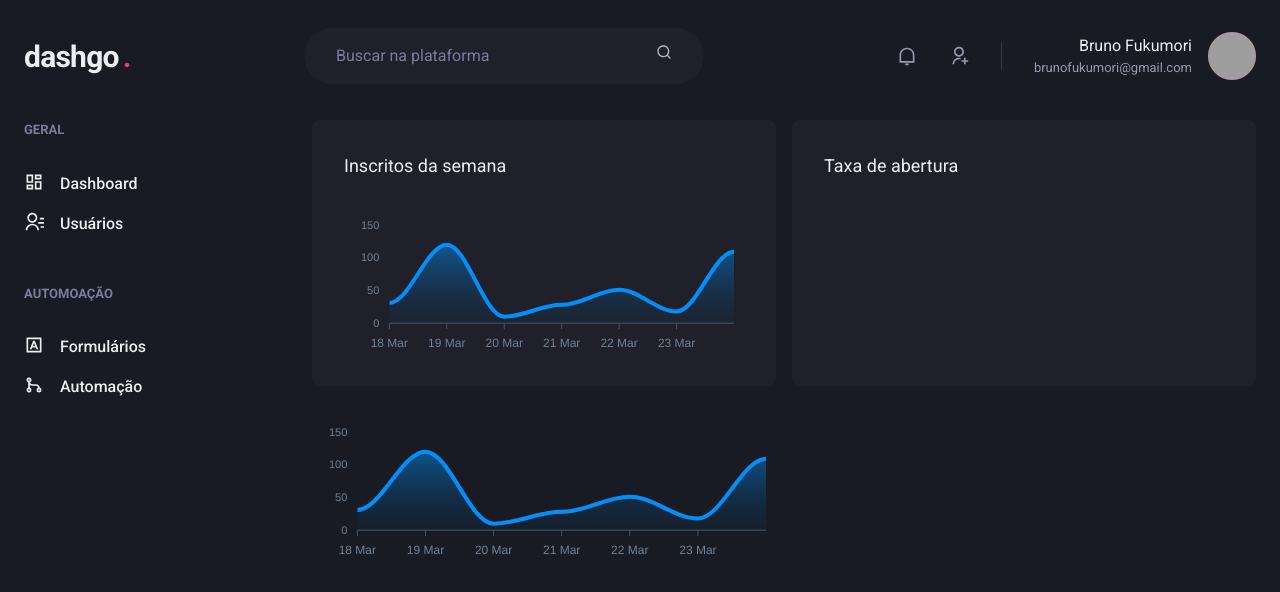
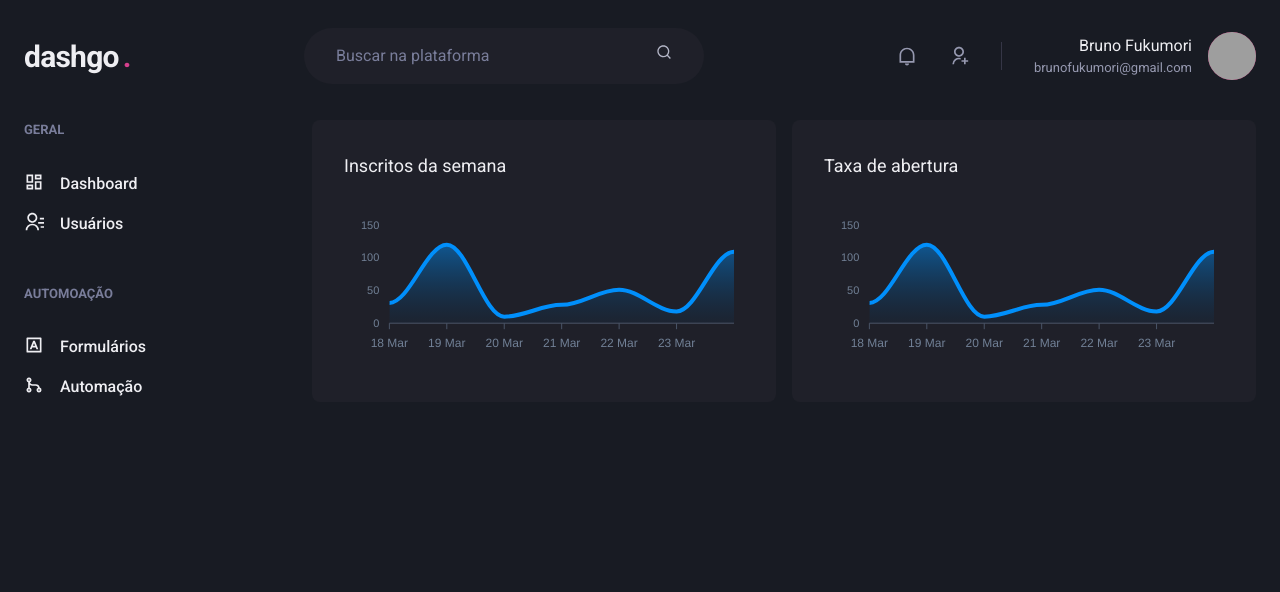
Before and after one commit to bfukumori/dashgo, a Next.js app: page /dashboard in a window 1280 px wide. Shown: the top 592 px of the page. Built offline with nearby package versions, Linux system fonts and the light colour scheme; grey boxes are pictures that could not be loaded.

Commit message:
fix graph position in dashboard

```diff
--- a/src/pages/dashboard.tsx
+++ b/src/pages/dashboard.tsx
@@ -72,8 +72,8 @@ export default function Dashboard() {
           </Box>
           <Box p="8" bg="gray.800" borderRadius={8}>
             <Text fontSize="large" mb="4">Taxa de abertura</Text>
+            <Chart type="area" height={160} options={options} series={series} />
           </Box>
-          <Chart type="area" height={160} options={options} series={series} />
         </SimpleGrid>
       </Flex>
     </Flex>
```
